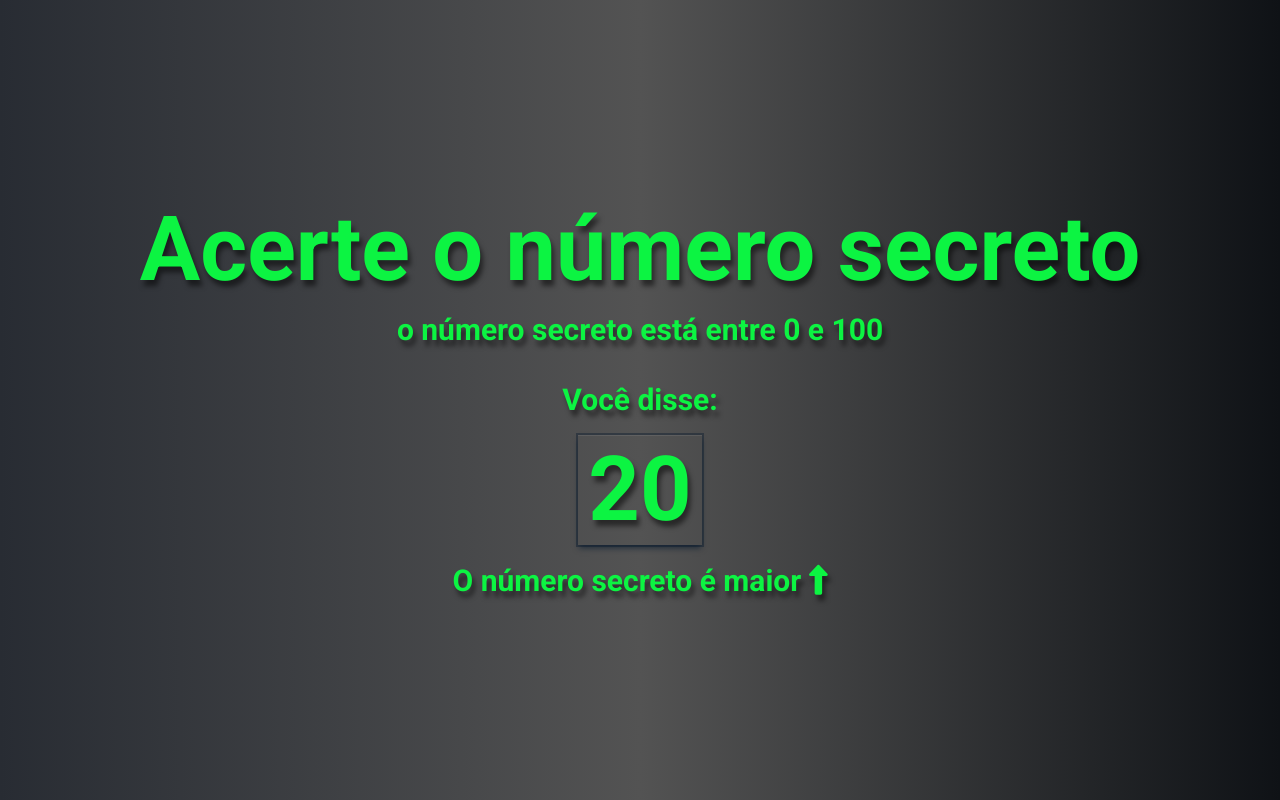
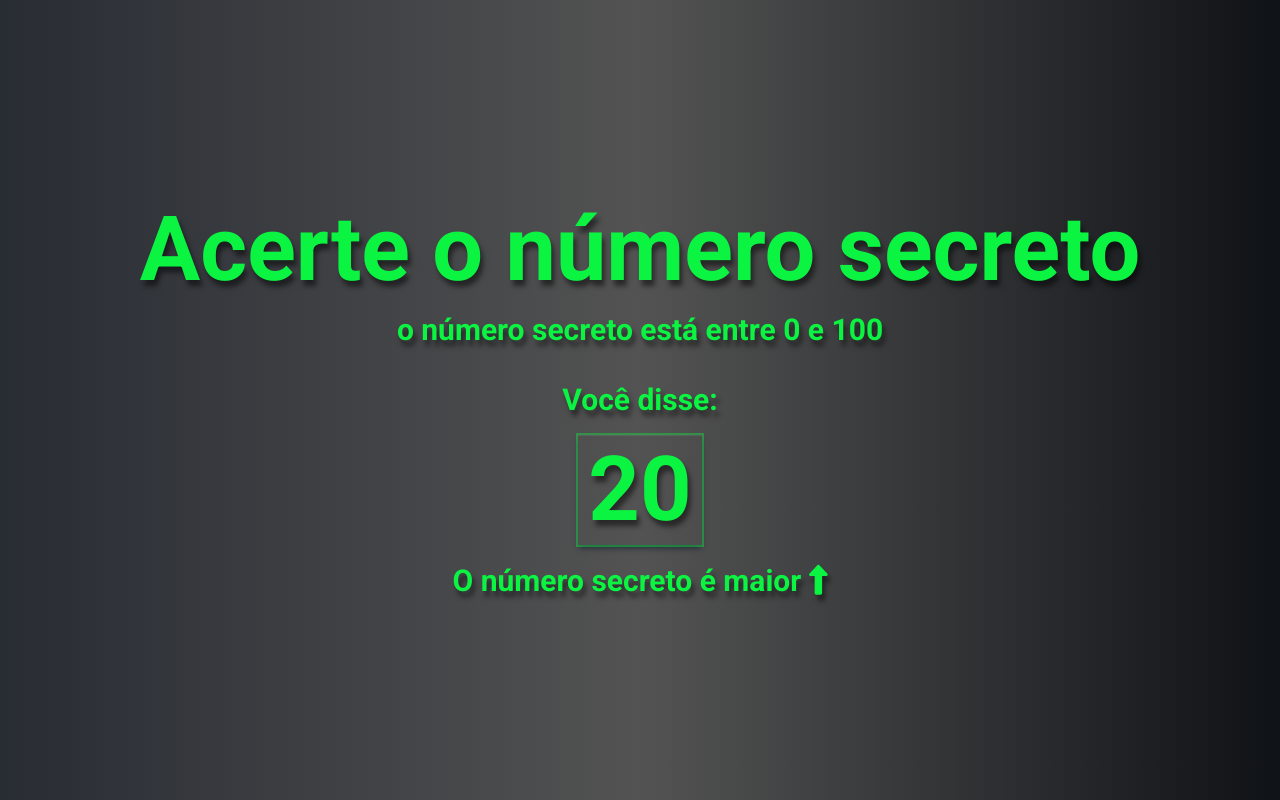
Before and after one commit to livehass/Reconhecimento-de-voz-javascript, a plain HTML site: page index.html in a window 1280 px wide. Drawn offline with nearby package versions, Linux system fonts and the light colour scheme.

Commit message:
css done

```diff
--- a/style.css
+++ b/style.css
@@ -2,10 +2,10 @@
 
 :root {
     --primary-font:     'Roboto';
-    --primary-colr:     #0cf442;
+    --primary-colr:     rgb(11, 244, 66);
     --background-colr:  linear-gradient(90deg, rgba(40,44,51,1) 0%, rgba(83,83,83,1) 50%, rgba(15,18,22,1) 100%);
     --shadow-colr:      rgba(0, 0, 0, 0.507) 3px 6px 5px;
-    --shadow-box-:      rgba(6, 24, 44, 0.4) 0px 0px 0px 2px, rgba(6, 24, 44, 0.65) 0px 4px 6px -1px, rgba(255, 255, 255, 0.08) 0px 1px 0px inset;
+    --shadow-box-:      rgba(11, 244, 66, 0.4) 0px 0px 0px 2px, rgba(6, 24, 44, 0.65) 0px 4px 6px -1px, rgba(255, 255, 255, 0.08) 0px 1px 0px inset;
     --start-size1:      1em;
     --startpxsize:      10px;
 }
@@ -22,9 +22,6 @@ body {
     align-items: center;
     justify-content: center;
     margin: 0;
-
-
-
 }
 div , h1, h3, span {
     text-shadow: var(--shadow-colr);
```
